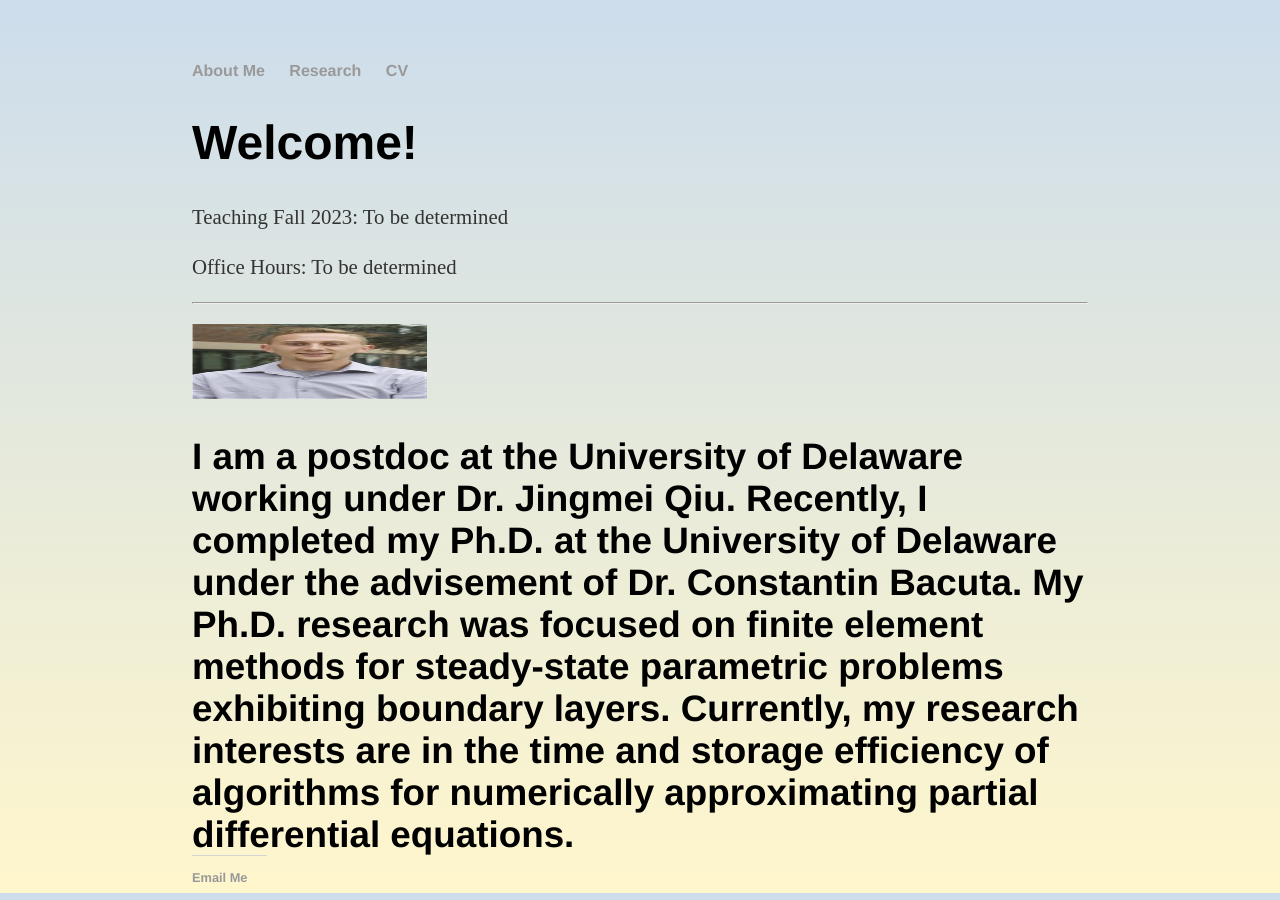
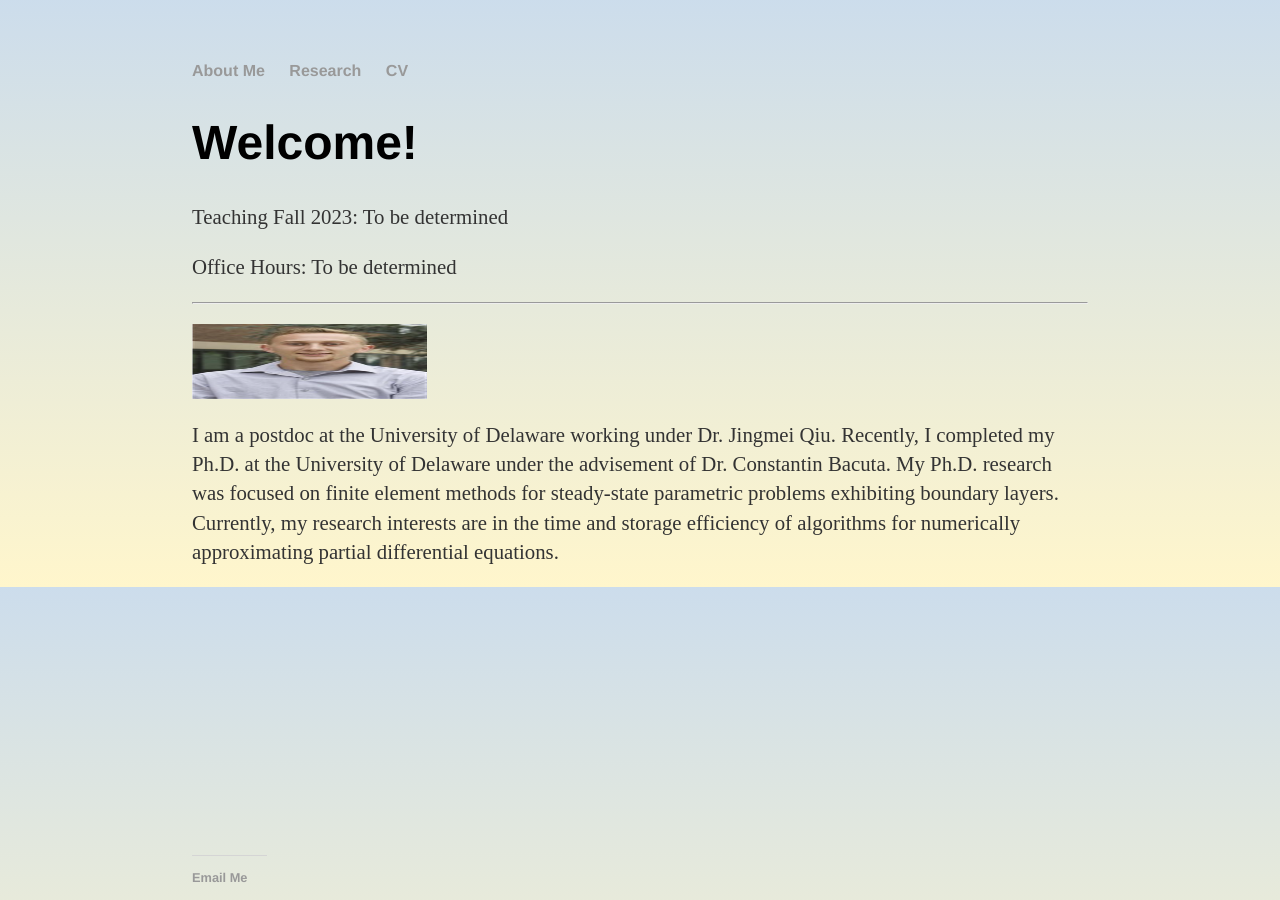
Before and after one commit to dhayes95/dhayes95.github.io, a Jekyll site: the page built from index.html, in a window 1280 px wide. Built offline with Jekyll 4.4.1, drawn with Linux system fonts in a browser that asks for light colours.

Commit message:
Update index.html

```diff
--- a/index.html
+++ b/index.html
@@ -11,10 +11,10 @@ title: Dan Hayes
 
 	<p>
 <img src="HeadShotDan.PNG" height= "75" width="235" style="float:left;"/>
-<h3 style="float:right;">I am a postdoc at the University of Delaware working under Dr. Jingmei Qiu. Recently,
+<p style="float:right;">I am a postdoc at the University of Delaware working under Dr. Jingmei Qiu. Recently,
 			   I completed my Ph.D. at the University of Delaware under the advisement of Dr. Constantin Bacuta. My Ph.D. research was focused
 			   on finite element methods for steady-state parametric problems exhibiting boundary layers. Currently, my research interests are
-			   in the time and storage efficiency of algorithms for numerically approximating partial differential equations.</h3>
+			   in the time and storage efficiency of algorithms for numerically approximating partial differential equations.</p>
 </p>
 
 
```
